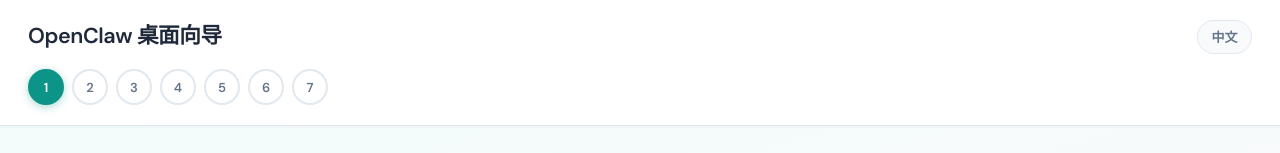
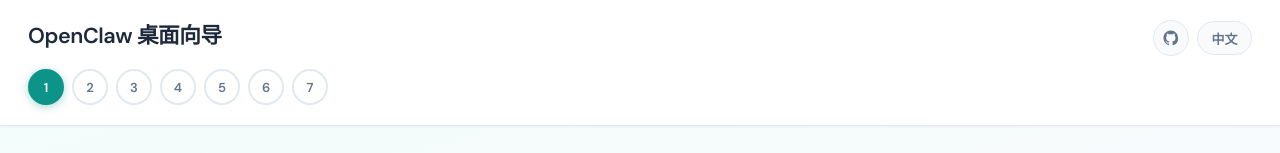
Before and after one commit to supaclaw/desktop, a React (Vite) app: page / in a window 1280 px wide. Shown: the top 153 px of the page. Built offline with nearby package versions, Linux system fonts and the light colour scheme; the HTML template or start-up script is replaced by a standard one.

Commit message:
feat(github): add GitHub project link to header
Add a GitHub icon button in the app header that opens
https://github.com/supaclaw/desktop via the existing Tauri open_url command.

```diff
--- a/src/App.css
+++ b/src/App.css
@@ -12,6 +12,48 @@
   border-bottom: 1px solid var(--color-border);
   box-shadow: var(--shadow-sm);
   position: relative;
+}
+
+.header-actions {
+  position: absolute;
+  top: 1.25rem;
+  right: 1.75rem;
+  display: flex;
+  align-items: center;
+  gap: 0.5rem;
+}
+
+.icon-button {
+  width: 2.25rem;
+  height: 2.25rem;
+  display: inline-flex;
+  align-items: center;
+  justify-content: center;
+  border-radius: var(--radius-full);
+  border: 1px solid var(--color-border);
+  background: var(--color-bg);
+  color: var(--color-text-muted);
+  cursor: pointer;
+  transition: background 0.2s, color 0.2s, border-color 0.2s, box-shadow 0.2s;
+}
+
+.icon-button .icon {
+  width: 1.1rem;
+  height: 1.1rem;
+  fill: currentColor;
+}
+
+.icon-button:hover {
+  background: var(--color-primary-muted);
+  border-color: var(--color-primary);
+  color: var(--color-primary);
+  box-shadow: 0 0 0 3px var(--color-primary-muted);
+}
+
+.icon-button:focus-visible {
+  outline: none;
+  box-shadow: 0 0 0 3px var(--color-primary-muted);
+  border-color: var(--color-border-focus);
 }
 
 .app-header h1 {
@@ -34,9 +76,6 @@
 }
 
 .language-toggle {
-  position: absolute;
-  top: 1.25rem;
-  right: 1.75rem;
   padding: 0.4rem 0.85rem;
   border-radius: var(--radius-full);
   border: 1px solid var(--color-border);
--- a/src/App.tsx
+++ b/src/App.tsx
@@ -11,6 +11,8 @@ import { StepSkills } from "./steps/StepSkills";
 import { StepDone } from "./steps/StepDone";
 import { LANGUAGE_LABELS, STEP_TITLES, TEXT, type Language } from "./i18n";
 import "./App.css";
+
+const PROJECT_GITHUB_URL = "https://github.com/supaclaw/desktop";
 
 const STEPS = [
   { id: "welcome" },
@@ -139,6 +141,13 @@ function App() {
     if (idx >= 0) setStepIndex(idx);
   }, []);
 
+  const openProjectGitHub = useCallback(() => {
+    invoke("open_url", { url: PROJECT_GITHUB_URL }).catch(() => {
+      // Fallback for non-Tauri contexts (e.g. browser preview)
+      window.open(PROJECT_GITHUB_URL, "_blank", "noreferrer");
+    });
+  }, []);
+
   return (
     <div className="app">
       <header className="app-header">
@@ -150,6 +159,24 @@ function App() {
             {buildInfo.commit_date ? ` · ${buildInfo.commit_date}` : ""}
           </div>
         )}
+        <div className="header-actions" aria-label="Header actions">
+          <button
+            type="button"
+            className="icon-button"
+            onClick={openProjectGitHub}
+            aria-label={language === "zh" ? "打开项目 GitHub" : "Open project on GitHub"}
+            title={language === "zh" ? "GitHub：supaclaw/desktop" : "GitHub: supaclaw/desktop"}
+          >
+            <svg
+              className="icon"
+              viewBox="0 0 24 24"
+              aria-hidden="true"
+              focusable="false"
+            >
+              <path d="M12 2C6.48 2 2 6.58 2 12.26c0 4.54 2.87 8.38 6.84 9.74.5.1.68-.22.68-.48 0-.24-.01-.87-.01-1.7-2.78.62-3.37-1.37-3.37-1.37-.45-1.18-1.11-1.49-1.11-1.49-.91-.64.07-.63.07-.63 1 .07 1.53 1.06 1.53 1.06.9 1.58 2.36 1.12 2.94.86.09-.67.35-1.12.63-1.38-2.22-.26-4.56-1.14-4.56-5.08 0-1.12.39-2.03 1.03-2.75-.1-.26-.45-1.3.1-2.71 0 0 .84-.28 2.75 1.05.8-.23 1.66-.34 2.51-.34.85 0 1.71.12 2.51.34 1.9-1.33 2.74-1.05 2.74-1.05.55 1.41.2 2.45.1 2.71.64.72 1.03 1.63 1.03 2.75 0 3.95-2.34 4.82-4.57 5.08.36.32.68.96.68 1.94 0 1.4-.01 2.52-.01 2.86 0 .26.18.58.69.48A10.05 10.05 0 0 0 22 12.26C22 6.58 17.52 2 12 2z" />
+            </svg>
+          </button>
+
           <button
             type="button"
             className="language-toggle"
@@ -158,6 +185,7 @@ function App() {
           >
             {language === "en" ? "EN" : "中文"}
           </button>
+        </div>
         <nav className="step-nav">
           {STEPS.map((s, i) => (
             <button
```
Lines whose indentation alone changed are shown as unchanged.
